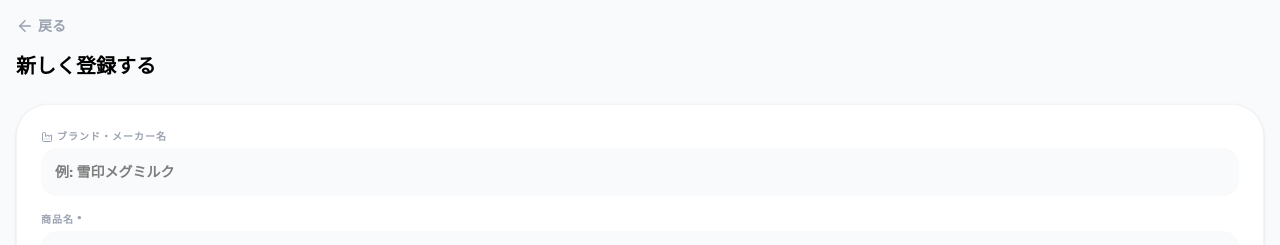
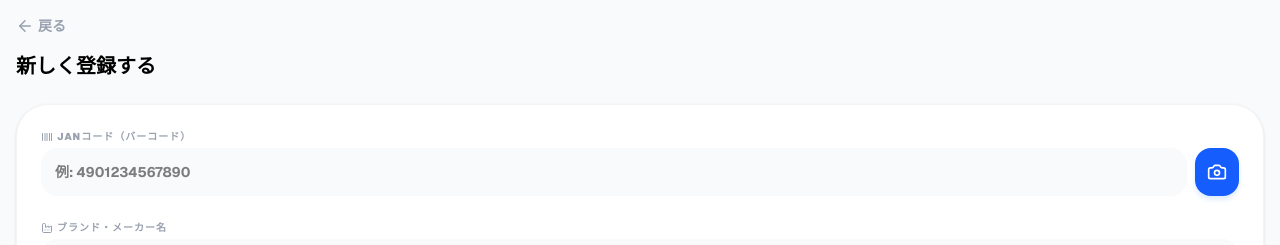
Before and after one commit to guuukimama/kakaku-hikaku-app, a Next.js app: page /add-product in a window 1280 px wide. Shown: the top 245 px of the page. Built offline with nearby package versions, Linux system fonts and the light colour scheme; no server answers; the database is empty.

Commit message:
JANコードコードを検索バーへ反映

```diff
--- a/app/add-product/page.tsx
+++ b/app/add-product/page.tsx
@@ -13,7 +13,9 @@ import {
   Store,
   Plus,
   Loader2,
-  Hash, // 追加
+  Hash,
+  Camera, // 追加
+  Barcode, // 追加
 } from "lucide-react";
 
 function AddProductForm() {
@@ -32,7 +34,7 @@ function AddProductForm() {
   const [unit, setUnit] = useState("g");
   const [customUnit, setCustomUnit] = useState("");
   const [size, setSize] = useState("");
-  const [quantityInPack, setQuantityInPack] = useState("1"); // デフォルト1
+  const [quantityInPack, setQuantityInPack] = useState("1");
   const [isSubmitting, setIsSubmitting] = useState(false);
 
   const unitOptions = ["g", "ml", "個", "パック", "本", "枚"];
@@ -48,6 +50,7 @@ function AddProductForm() {
     };
     fetchShops();
 
+    // ★ URLパラメータにjanがあればセット
     const janParam = searchParams.get("jan");
     if (janParam) setJan(janParam);
 
@@ -94,11 +97,10 @@ function AddProductForm() {
       price: Number(price),
       shop_id: shopId,
       stock: Number(stock),
-      jan,
+      jan, // ★ JANコードを保存対象に含める
       amount,
       unit: finalUnit,
       size,
-      // パック以外の場合は1、パックの場合は入力値を保存
       quantity_in_pack: unit === "パック" ? Number(quantityInPack) : 1,
     };
 
@@ -143,6 +145,29 @@ function AddProductForm() {
       </h1>
 
       <div className="space-y-6 bg-white p-6 rounded-[32px] shadow-sm border border-gray-100">
+        {/* ★ JANコード入力セクションを追加 */}
+        <div>
+          <label className="text-[10px] font-black text-gray-400 mb-1 block uppercase tracking-widest flex items-center gap-1">
+            <Barcode size={12} /> JANコード（バーコード）
+          </label>
+          <div className="flex gap-2">
+            <input
+              type="text"
+              placeholder="例: 4901234567890"
+              className="flex-1 p-3 bg-gray-50 rounded-2xl outline-none text-sm font-bold border-2 border-transparent focus:border-blue-100"
+              value={jan}
+              onChange={(e) => setJan(e.target.value)}
+            />
+            <button
+              type="button"
+              onClick={() => router.push("/scan?mode=add")}
+              className="bg-blue-600 text-white p-3 rounded-2xl shadow-md shadow-blue-100 active:scale-95 transition-transform"
+            >
+              <Camera size={20} />
+            </button>
+          </div>
+        </div>
+
         <div className="space-y-4">
           <div>
             <label className="text-[10px] font-black text-gray-400 mb-1 block uppercase tracking-widest flex items-center gap-1">
@@ -286,7 +311,6 @@ function AddProductForm() {
           </div>
         </div>
 
-        {/* ★ パックの数量入力 (条件付き表示) */}
         {unit === "パック" && (
           <div className="bg-blue-50 p-4 rounded-3xl border border-blue-100 animate-in fade-in slide-in-from-top-2">
             <label className="text-[10px] font-black text-blue-600 mb-2 block uppercase tracking-widest flex items-center gap-1">
```
